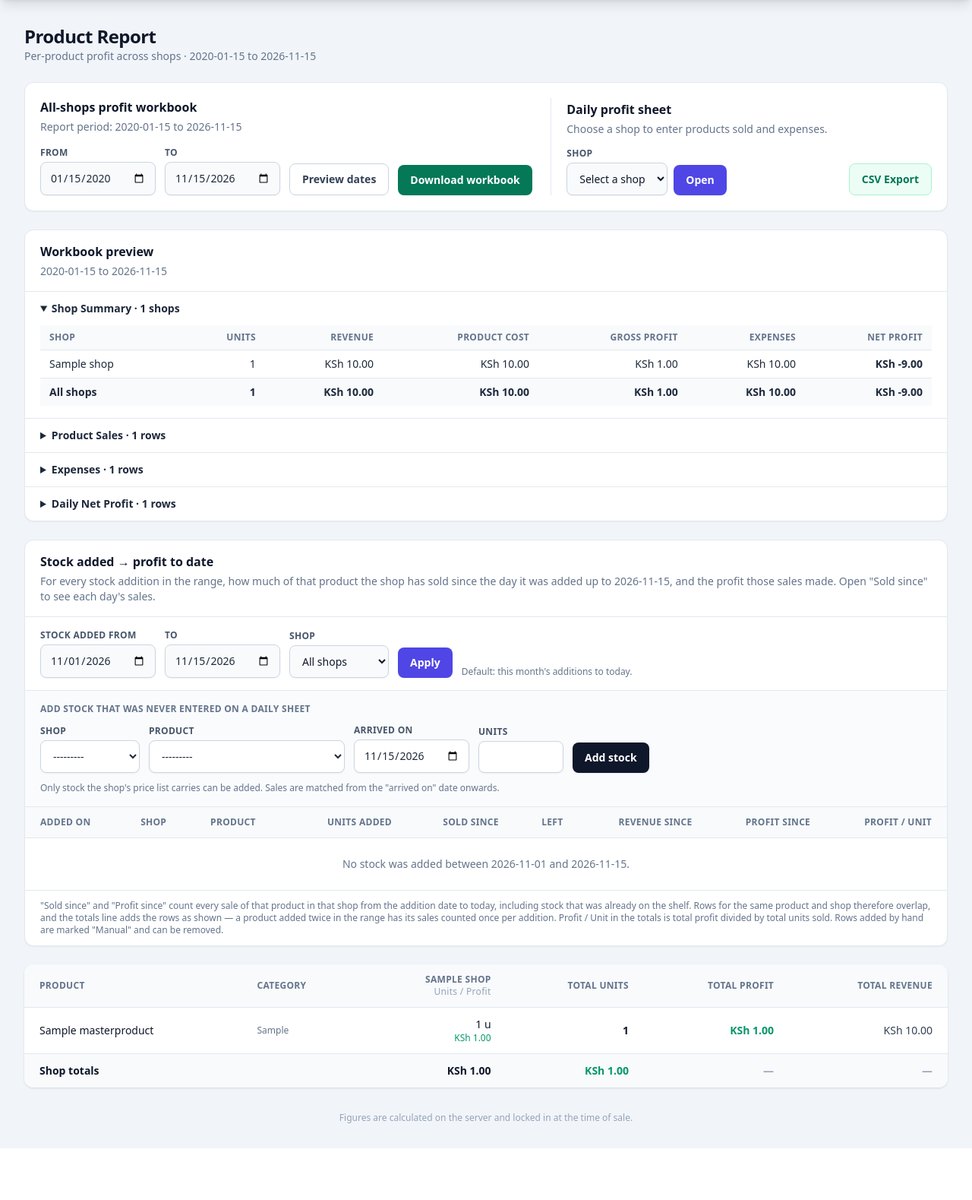
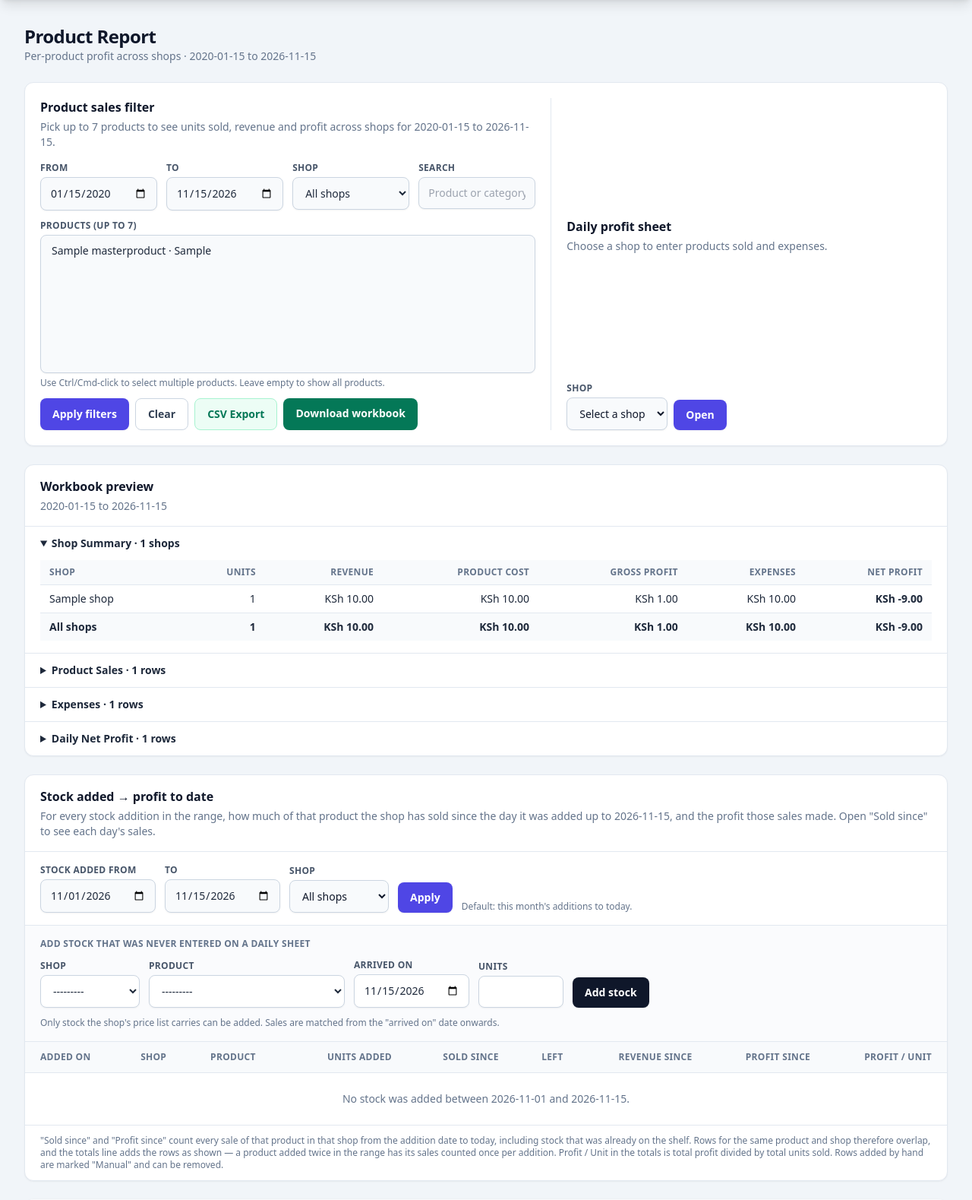
Before and after one commit to ANDERSON254KE/ProfitTracker-, a Django app: page /products/report/ in a window 1280 px wide. Shown: the part 64-1643 px from the top of the page at 76% size. Before the commit the page ends 1575 px from the top, so only its background shows below. Run offline with Django 5.2, Linux system fonts and the light colour scheme; a user stored in the database is signed in; tables that the repository leaves empty hold one stand-in row (values such as "Sample post"); some libraries are stand-ins or nearby versions.

Commit message:
Add product report filters and harden submission flow
- Add up to 7 selected products filter with shop/product search in product report and CSV export

- Keep report filters in stock section and switch CSV export to product report data

- Improve global submit spinner: disable submit, show Saving, avoid premature hide, reset on pageshow

- Make CSRF/session cookie SameSite explicit and read SECRET_KEY from env

```diff
--- a/profit_tracker_pro/settings.py
+++ b/profit_tracker_pro/settings.py
@@ -8,7 +8,7 @@ BASE_DIR = Path(__file__).resolve().parent.parent
 
 load_dotenv(BASE_DIR / '.env')
 
-SECRET_KEY = 'django-insecure-your-secret-key-here'
+SECRET_KEY = os.environ.get('SECRET_KEY', 'django-insecure-your-secret-key-here')
 ALLOWED_HOSTS = ['*']
 DEBUG = os.environ.get('DEBUG', 'True') == 'True'
 
@@ -25,6 +25,9 @@ CSRF_TRUSTED_ORIGINS = [
     'http://localhost:8000',
     'http://127.0.0.1:8000',
 ]
+
+CSRF_COOKIE_SAMESITE = 'Lax'
+SESSION_COOKIE_SAMESITE = 'Lax'
 
 if os.environ.get('VERCEL'):
     CSRF_COOKIE_SECURE = True
--- a/tracker/templates/tracker/base.html
+++ b/tracker/templates/tracker/base.html
@@ -196,13 +196,25 @@
       clearTimeout(timer);
       overlay.classList.add('is-hidden');
     }
-    function show() {
+    function show(autoHideMs) {
       clearTimeout(timer);
       overlay.classList.remove('is-hidden');
-      timer = setTimeout(hide, 8000);
+      if (autoHideMs) timer = setTimeout(hide, autoHideMs);
     }
 
     window.addEventListener('load', hide);
+    window.addEventListener('pageshow', function (event) {
+      hide();
+      if (event.persisted) {
+        document.querySelectorAll('form[data-submitting]').forEach(function (form) {
+          form.removeAttribute('data-submitting');
+          form.querySelectorAll('[type="submit"][data-loading]').forEach(function (btn) {
+            btn.disabled = false;
+            if (btn.dataset.originalText) btn.textContent = btn.dataset.originalText;
+          });
+        });
+      }
+    });
     if (document.readyState === 'complete') hide();
 
     document.addEventListener('click', function (event) {
@@ -214,12 +226,20 @@
       var href = link.getAttribute('href') || '';
       if (href.charAt(0) === '#' || /^(mailto:|tel:|javascript:)/i.test(href)) return;
       if (link.origin === location.origin && link.pathname === location.pathname && link.search === location.search && link.hash) return;
-      show();
+      show(15000);
     });
 
     document.addEventListener('submit', function (event) {
       var form = event.target;
       if (event.defaultPrevented || (form.target && form.target !== '_self')) return;
+      if (form.dataset.submitting) { event.preventDefault(); return; }
+      form.dataset.submitting = '1';
+      form.querySelectorAll('[type="submit"]').forEach(function (btn) {
+        btn.dataset.loading = '1';
+        if (!btn.dataset.originalText) btn.dataset.originalText = btn.textContent;
+        btn.disabled = true;
+        btn.textContent = 'Saving...';
+      });
       show();
     });
   })();
--- a/tracker/templates/tracker/product_report.html
+++ b/tracker/templates/tracker/product_report.html
@@ -13,23 +13,58 @@
 
 <div class="mb-6 grid gap-5 rounded-xl border border-slate-200 bg-white p-5 shadow-sm lg:grid-cols-[minmax(0,1.3fr)_minmax(0,1fr)]">
     <div>
-        <h2 class="text-base font-semibold text-slate-900">All-shops profit workbook</h2>
-        <p class="mt-1 text-sm text-slate-500">Report period: {{ profit_start_date }} to {{ profit_end_date }}</p>
-        <form method="get" action="{% url 'product_report' %}" class="mt-4 flex flex-wrap items-end gap-3">
-            <div>
-                <label for="profitStartDate" class="mb-1 block text-xs font-semibold uppercase tracking-wide text-slate-600">From</label>
-                <input id="profitStartDate" name="start_date" type="date" value="{{ profit_start_date }}" required
-                       class="rounded-lg border border-slate-300 bg-slate-50 px-3 py-2.5 text-sm shadow-sm focus:border-indigo-500 focus:ring-indigo-500">
+        <h2 class="text-base font-semibold text-slate-900">Product sales filter</h2>
+        <p class="mt-1 text-sm text-slate-500">Pick up to 7 products to see units sold, revenue and profit across shops for {{ profit_start_date }} to {{ profit_end_date }}.</p>
+        <form method="get" action="{% url 'product_report' %}" class="mt-4 space-y-3">
+            <div class="grid gap-3 sm:grid-cols-2 lg:grid-cols-4">
+                <div>
+                    <label for="profitStartDate" class="mb-1 block text-xs font-semibold uppercase tracking-wide text-slate-600">From</label>
+                    <input id="profitStartDate" name="start_date" type="date" value="{{ profit_start_date }}" required
+                           class="w-full rounded-lg border border-slate-300 bg-slate-50 px-3 py-2.5 text-sm shadow-sm focus:border-indigo-500 focus:ring-indigo-500">
+                </div>
+                <div>
+                    <label for="profitEndDate" class="mb-1 block text-xs font-semibold uppercase tracking-wide text-slate-600">To</label>
+                    <input id="profitEndDate" name="end_date" type="date" value="{{ profit_end_date }}" required
+                           class="w-full rounded-lg border border-slate-300 bg-slate-50 px-3 py-2.5 text-sm shadow-sm focus:border-indigo-500 focus:ring-indigo-500">
+                </div>
+                <div>
+                    <label for="reportShop" class="mb-1 block text-xs font-semibold uppercase tracking-wide text-slate-600">Shop</label>
+                    <select id="reportShop" name="report_shop"
+                            class="w-full rounded-lg border border-slate-300 bg-slate-50 px-3 py-2.5 text-sm shadow-sm focus:border-indigo-500 focus:ring-indigo-500">
+                        <option value="">All shops</option>
+                        {% for shop in all_shops %}<option value="{{ shop.pk }}"{% if selected_report_shop and selected_report_shop.pk == shop.pk %} selected{% endif %}>{{ shop.name }}</option>{% endfor %}
+                    </select>
+                </div>
+                <div>
+                    <label for="productSearch" class="mb-1 block text-xs font-semibold uppercase tracking-wide text-slate-600">Search</label>
+                    <input id="productSearch" name="product" type="text" value="{{ product_query }}" placeholder="Product or category"
+                           class="w-full rounded-lg border border-slate-300 bg-slate-50 px-3 py-2.5 text-sm shadow-sm focus:border-indigo-500 focus:ring-indigo-500">
+                </div>
             </div>
             <div>
-                <label for="profitEndDate" class="mb-1 block text-xs font-semibold uppercase tracking-wide text-slate-600">To</label>
-                <input id="profitEndDate" name="end_date" type="date" value="{{ profit_end_date }}" required
-                       class="rounded-lg border border-slate-300 bg-slate-50 px-3 py-2.5 text-sm shadow-sm focus:border-indigo-500 focus:ring-indigo-500">
+                <label for="reportProducts" class="mb-1 block text-xs font-semibold uppercase tracking-wide text-slate-600">Products (up to 7)</label>
+                <select id="reportProducts" name="products" multiple size="8"
+                        class="w-full rounded-lg border border-slate-300 bg-slate-50 px-3 py-2.5 text-sm shadow-sm focus:border-indigo-500 focus:ring-indigo-500">
+                    {% for product in all_products %}
+                    <option value="{{ product.pk }}"{% if product.pk in selected_product_ids %} selected{% endif %}>{{ product.name }}{% if product.category %} · {{ product.category }}{% endif %}</option>
+                    {% endfor %}
+                </select>
+                <p class="mt-1 text-xs text-slate-500">Use Ctrl/Cmd-click to select multiple products. Leave empty to show all products.</p>
             </div>
-            <button type="submit" class="rounded-lg border border-slate-300 bg-white px-4 py-2.5 text-sm font-semibold text-slate-700 hover:bg-slate-50">Preview dates</button>
-            <a href="{{ profit_workbook_url }}" download
-               class="rounded-lg bg-emerald-700 px-4 py-2.5 text-sm font-semibold text-white hover:bg-emerald-600">Download workbook</a>
+            <div class="flex flex-wrap gap-2">
+                <button type="submit" class="rounded-lg bg-indigo-600 px-4 py-2.5 text-sm font-semibold text-white shadow-sm hover:bg-indigo-500">Apply filters</button>
+                <a href="{% url 'product_report' %}" class="rounded-lg border border-slate-300 bg-white px-4 py-2.5 text-sm font-semibold text-slate-700 hover:bg-slate-50">Clear</a>
+                <a href="{{ csv_export_url }}" download class="rounded-lg border border-emerald-200 bg-emerald-50 px-4 py-2.5 text-sm font-semibold text-emerald-700 hover:bg-emerald-100">CSV Export</a>
+                <a href="{{ profit_workbook_url }}" download class="rounded-lg bg-emerald-700 px-4 py-2.5 text-sm font-semibold text-white hover:bg-emerald-600">Download workbook</a>
+            </div>
         </form>
+        {% if selected_products %}
+        <div class="mt-3 flex flex-wrap gap-2">
+            {% for product in selected_products %}
+            <span class="inline-flex items-center rounded-full bg-indigo-50 px-2.5 py-1 text-xs font-medium text-indigo-700">{{ product.name }}{% if product.category %} · {{ product.category }}{% endif %}</span>
+            {% endfor %}
+        </div>
+        {% endif %}
     </div>
     <div class="flex flex-wrap items-end justify-between gap-3 border-t border-slate-200 pt-4 lg:border-l lg:border-t-0 lg:pl-5 lg:pt-0">
         <div>
@@ -42,12 +77,11 @@
                 <select id="profitSheetShop" name="open_sheet_shop" required
                         class="w-full rounded-lg border border-slate-300 bg-slate-50 px-3 py-2.5 text-sm text-slate-900 shadow-sm focus:border-indigo-500 focus:ring-indigo-500">
                     <option value="" disabled selected>Select a shop</option>
-                    {% for shop in shops %}<option value="{{ shop.pk }}">{{ shop.name }}</option>{% endfor %}
+                    {% for shop in all_shops %}<option value="{{ shop.pk }}">{{ shop.name }}</option>{% endfor %}
                 </select>
             </div>
             <button type="submit" class="rounded-lg bg-indigo-600 px-4 py-2.5 text-sm font-semibold text-white shadow-sm hover:bg-indigo-500">Open</button>
         </form>
-        <a href="{{ csv_export_url }}" download class="rounded-lg border border-emerald-200 bg-emerald-50 px-4 py-2.5 text-sm font-semibold text-emerald-700 hover:bg-emerald-100">CSV Export</a>
     </div>
 </div>
 
@@ -109,6 +143,7 @@
         <input type="hidden" name="end_date" value="{{ profit_end_date }}">
         {% if selected_report_shop %}<input type="hidden" name="report_shop" value="{{ selected_report_shop.pk }}">{% endif %}
         {% if product_query %}<input type="hidden" name="product" value="{{ product_query }}">{% endif %}
+        {% for pid in selected_product_ids %}<input type="hidden" name="products" value="{{ pid }}">{% endfor %}
         <div>
             <label for="stockStartDate" class="mb-1 block text-xs font-semibold uppercase tracking-wide text-slate-600">Stock added from</label>
             <input id="stockStartDate" name="stock_start_date" type="date" value="{{ stock_start_date }}" required
--- a/tracker/views.py
+++ b/tracker/views.py
@@ -1579,7 +1579,7 @@ class ProductComparisonCSVView(OwnerRequiredMixin, View):
         return response
 
 
-def _product_report_rows(start_date=None, end_date=None, shop_ids=None, product_query=None):
+def _product_report_rows(start_date=None, end_date=None, shop_ids=None, product_query=None, product_ids=None):
     """Return ``(shops, rows)`` for products-by-shop within an optional date range."""
     shops = list(Shop.objects.all().order_by("name"))
     if shop_ids:
@@ -1589,6 +1589,8 @@ def _product_report_rows(start_date=None, end_date=None, shop_ids=None, product_
         sales = sales.filter(shop_id__in=[shop.pk for shop in shops])
     if start_date is not None and end_date is not None:
         sales = sales.filter(sale_date__range=(start_date, end_date))
+    if product_ids:
+        sales = sales.filter(product_id__in=product_ids)
     aggregated = {
         (row["product_id"], row["shop_id"]): row
         for row in sales.values("product_id", "shop_id").annotate(
@@ -1597,6 +1599,8 @@ def _product_report_rows(start_date=None, end_date=None, shop_ids=None, product_
     }
 
     products = MasterProduct.objects.all().order_by("name", "category")
+    if product_ids:
+        products = products.filter(pk__in=product_ids)
     if product_query:
         products = products.filter(
             Q(name__icontains=product_query) | Q(category__icontains=product_query)
@@ -1973,6 +1977,17 @@ class ProductReportView(OwnerRequiredMixin, TemplateView):
         start_date, end_date = _all_shops_profit_date_range(self.request)
         selected_shop_id = self.request.GET.get("report_shop") or ""
         product_query = (self.request.GET.get("product") or "").strip()
+        raw_product_ids = self.request.GET.getlist("products")
+        selected_product_ids = []
+        for raw in raw_product_ids:
+            try:
+                pid = int(raw)
+            except (TypeError, ValueError):
+                continue
+            if pid not in selected_product_ids:
+                selected_product_ids.append(pid)
+        selected_product_ids = selected_product_ids[:7]
+
         shop_ids = None
         selected_report_shop = None
         if selected_shop_id:
@@ -1981,9 +1996,21 @@ class ProductReportView(OwnerRequiredMixin, TemplateView):
                 shop_ids = {selected_report_shop.pk}
             except (Shop.DoesNotExist, ValueError, TypeError):
                 selected_shop_id = ""
-        shops, rows = _product_report_rows(start_date, end_date, shop_ids=shop_ids, product_query=product_query)
+
+        shops, rows = _product_report_rows(
+            start_date,
+            end_date,
+            shop_ids=shop_ids,
+            product_query=product_query,
+            product_ids=selected_product_ids or None,
+        )
         profit_report = _all_shops_profit_report(start_date, end_date)
+        all_products = list(MasterProduct.objects.all().order_by("name", "category"))
+        selected_products = [p for p in all_products if p.pk in selected_product_ids]
         context["all_shops"] = list(Shop.objects.all().order_by("name"))
+        context["all_products"] = all_products
+        context["selected_product_ids"] = selected_product_ids
+        context["selected_products"] = selected_products
         context["shops"] = shops
         context["rows"] = rows
         context["selected_report_shop"] = selected_report_shop
@@ -1999,15 +2026,17 @@ class ProductReportView(OwnerRequiredMixin, TemplateView):
             grand_total += profit
         context["shop_totals"] = shop_totals
         context["grand_total"] = grand_total
-        export_params = {
-            "start_date": start_date.isoformat(),
-            "end_date": end_date.isoformat(),
-        }
+        export_params = [
+            ("start_date", start_date.isoformat()),
+            ("end_date", end_date.isoformat()),
+        ]
         if selected_shop_id:
-            export_params["report_shop"] = selected_shop_id
+            export_params.append(("report_shop", selected_shop_id))
         if product_query:
-            export_params["product"] = product_query
-        context["csv_export_url"] = f"{reverse('profit_sheet_csv')}?{urlencode(export_params)}"
+            export_params.append(("product", product_query))
+        for pid in selected_product_ids:
+            export_params.append(("products", str(pid)))
+        context["csv_export_url"] = f"{reverse('product_report_csv')}?{urlencode(export_params)}"
         context["profit_start_date"] = start_date.isoformat()
         context["profit_end_date"] = end_date.isoformat()
         context["profit_report"] = profit_report
@@ -2114,13 +2143,29 @@ class ProductReportCSVView(OwnerRequiredMixin, View):
         start_date, end_date = _all_shops_profit_date_range(request)
         selected_shop_id = request.GET.get("report_shop") or ""
         product_query = (request.GET.get("product") or "").strip()
+        raw_product_ids = request.GET.getlist("products")
+        selected_product_ids = []
+        for raw in raw_product_ids:
+            try:
+                pid = int(raw)
+            except (TypeError, ValueError):
+                continue
+            if pid not in selected_product_ids:
+                selected_product_ids.append(pid)
+        selected_product_ids = selected_product_ids[:7]
         shop_ids = None
         if selected_shop_id:
             try:
                 shop_ids = {int(selected_shop_id)}
             except (TypeError, ValueError):
                 shop_ids = None
-        shops, rows = _product_report_rows(start_date, end_date, shop_ids=shop_ids, product_query=product_query)
+        shops, rows = _product_report_rows(
+            start_date,
+            end_date,
+            shop_ids=shop_ids,
+            product_query=product_query,
+            product_ids=selected_product_ids or None,
+        )
         output = StringIO()
         writer = csv.writer(output)
         writer.writerow(["From", start_date.isoformat(), "To", end_date.isoformat()])
```
